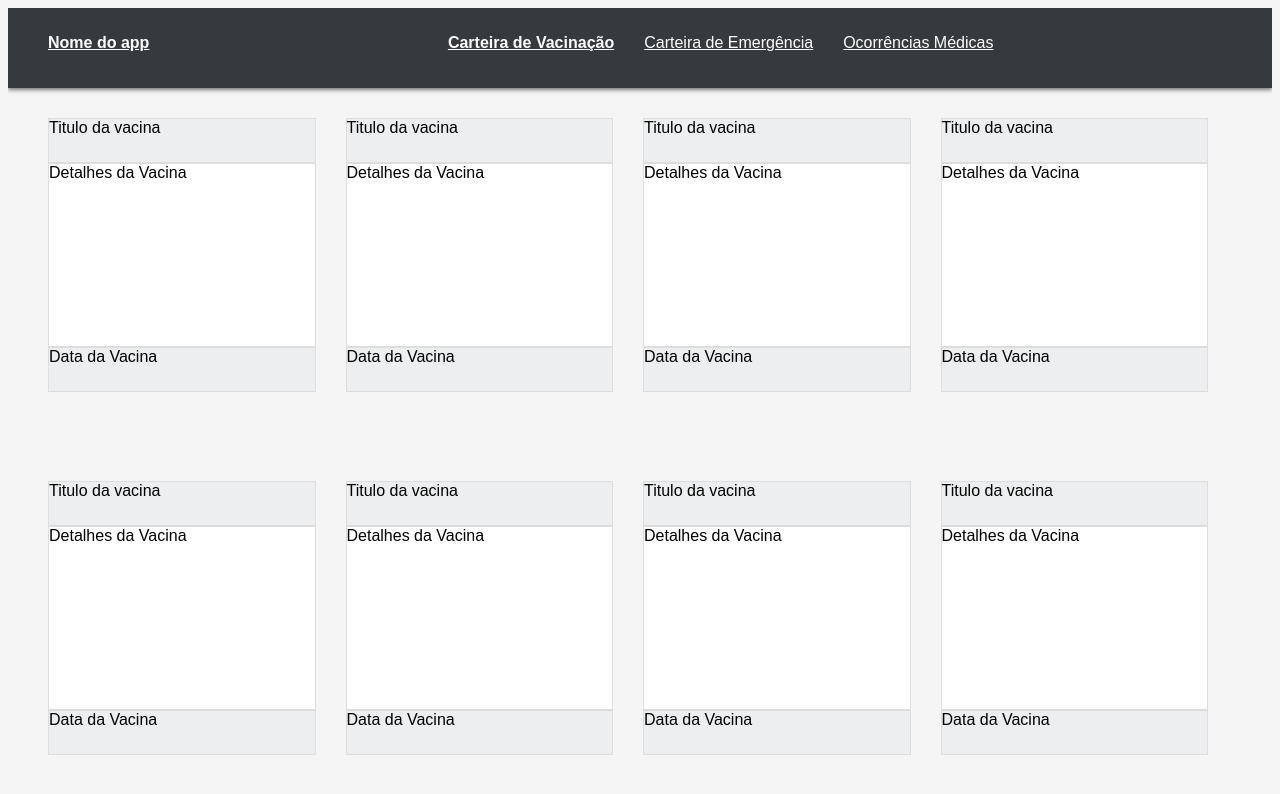
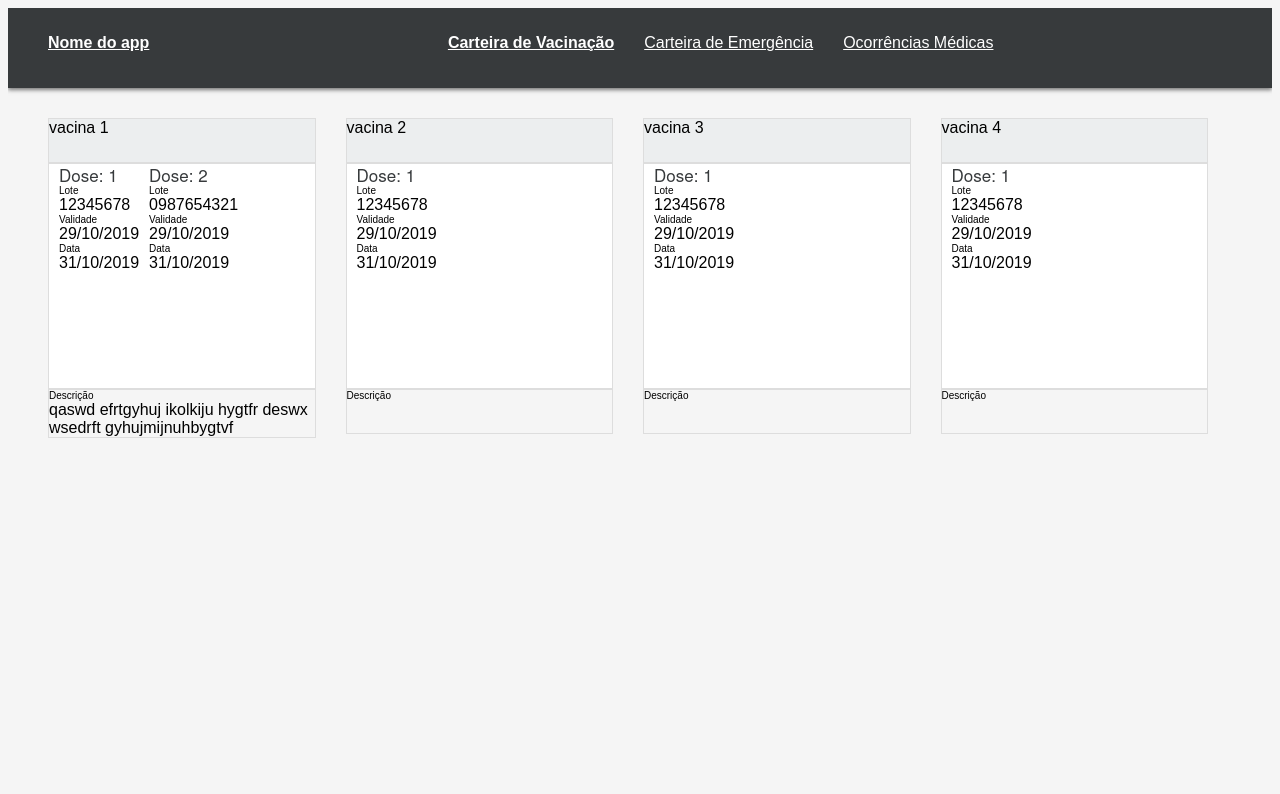
Before and after one commit to AugustoCalado/Integrated-Medical-Records-Front-End, an Angular app: page /vacinacao in a window 1280 px wide. Shown: the top 794 px of the page. Built offline with nearby package versions, Linux system fonts and the light colour scheme.

Commit message:
ajustes de CSS para a tela de vacinas

```diff
--- a/src/app/vacinacao/card/card.component.html
+++ b/src/app/vacinacao/card/card.component.html
@@ -1,5 +1,30 @@
 <div class="vaccine-card">
-  <div class="title-vaccine">Titulo da vacina</div>
-  <div class="body-vaccine">Detalhes da Vacina</div>
-  <div class="footer-vaccine">Data da Vacina</div>
+  <div class="title-vaccine">
+    {{vaccine.title}}
+  </div>
+  <div class="body-vaccine">
+    <div class="internal-body-vaccine">
+      <!-- <div class="internal-body-vaccine-content-details" *ngFor="let item of vaccine.detail">      -->
+      <div class="internal-body-vaccine-content-details"*ngFor="let item of vaccine.detail">
+
+          <h3>Dose: {{item.dose}}</h3>
+          <p>Lote</p>
+          <p>{{item.lot}}</p>
+          <p>Validade</p>
+          <p>{{item.validity}}</p>
+          <p>Data</p>
+          <p>{{vaccine.date}}</p>
+
+      </div>
+      <!-- <div class="internal-body-vaccine-content-description"> -->
+
+    </div>
+  </div>
+  <div class="footer-vaccine">
+      <div class="internal-body-vaccine-content-details" >
+          <p>Descrição</p>
+          <p>{{vaccine.description}}</p>
+        </div>
+
+  </div>
 </div>
--- a/src/app/vacinacao/card/card.component.scss
+++ b/src/app/vacinacao/card/card.component.scss
@@ -11,16 +11,56 @@
     }
 
     .body-vaccine {
-
-        height: 182px;
+        display: flex;
+        height: 224px;
         border: solid 1px #dddddd;
         background-color: #ffffff;
+
+        .internal-body-vaccine {
+            p {
+                margin: 0;
+            }
+            flex-wrap: wrap;
+            display: flex;
+
+            .internal-body-vaccine-content-details {
+                margin-left: 10px;
+                p:nth-of-type(2n+1) {
+                    font-size: 10px;
+                }
+
+                h3:first-of-type {
+                    margin: 0;
+                    // width: 64px;
+                    height: 21px;
+                    font-family: HelveticaNeue;
+                    font-size: 17px;
+                    font-weight: 500;
+                    font-stretch: normal;
+                    font-style: normal;
+                    line-height: 1.24;
+                    letter-spacing: normal;
+                    text-align: left;
+                    color: #373a3c;
+                }
+
+
+            }
+
+        }
     }
 
     .footer-vaccine {
-
-        height: 43px;
+        min-height: 43px;
+        max-height: 60px;
         border: solid 1px #dddddd;
-        background-color: #eceeef;
+        .internal-body-vaccine-content-details {
+            p:nth-of-type(2n+1) {
+                font-size: 10px;
+            }
+            p{
+                margin: 0;
+            }
+        }
     }
 }
--- a/src/app/vacinacao/vacinacao.component.html
+++ b/src/app/vacinacao/vacinacao.component.html
@@ -2,14 +2,8 @@
 
 <div class="container">
 
-  <app-card></app-card>
-  <app-card></app-card>
-  <app-card></app-card>
-  <app-card></app-card>
-
-  <app-card></app-card>
-  <app-card></app-card>
-  <app-card></app-card>
-  <app-card></app-card>
+  <div *ngFor="let item of vaccines">
+      <app-card [vaccine]="item"></app-card>
+  </div>
 
 </div>
--- a/src/app/vacinacao/vacinacao.component.ts
+++ b/src/app/vacinacao/vacinacao.component.ts
@@ -1,4 +1,5 @@
 import { Component, OnInit } from '@angular/core';
+import { VaccineService } from '../../services/vaccine.service'
 
 @Component({
   selector: 'app-vacinacao',
@@ -7,9 +8,28 @@ import { Component, OnInit } from '@angular/core';
 })
 export class VacinacaoComponent implements OnInit {
 
-  constructor() { }
+  constructor(private vaccineService: VaccineService) { }
+
+  vaccines: any;
+
 
   ngOnInit() {
+    this.vaccines = [
+      {
+        title: 'vacina 1',
+        detail: [
+          { dose: '1', lot: '12345678', validity: '29/10/2019' },
+          { dose: '2', lot: '0987654321', validity: '29/10/2019' }],
+        date: '31/10/2019',
+        description: "qaswd efrtgyhuj ikolkiju hygtfr deswx wsedrft gyhujmijnuhbygtvf"
+      },
+      { title: 'vacina 2', detail: [{ dose: '1', lot: '12345678', validity: '29/10/2019' }], date: '31/10/2019' },
+      { title: 'vacina 3', detail: [{ dose: '1', lot: '12345678', validity: '29/10/2019' }], date: '31/10/2019' },
+      { title: 'vacina 4', detail: [{ dose: '1', lot: '12345678', validity: '29/10/2019' }], date: '31/10/2019' },
+
+    ]
+    console.log("---- todas ---- ")
+    console.log(this.vaccines)
   }
 
 }
--- /dev/null
+++ b/src/services/vaccine.service.ts
@@ -0,0 +1,33 @@
+import { Injectable } from '@angular/core';
+import { HttpClient, HttpHeaders } from '@angular/common/http';
+import { Observable } from 'rxjs';
+import { map } from 'rxjs/operators';
+
+const baseUrl = "";
+
+@Injectable({
+  providedIn: 'root'
+})
+export class VaccineService {
+
+  url: string = baseUrl;
+
+  constructor(private http: HttpClient) { }
+
+  private httpOptions = {
+    headers: new HttpHeaders({
+      'Content-Type': 'application/json'
+    })
+  };
+
+
+  getAllInfo(obj) {
+    return this.http.post<any>(this.url + '/login', obj)
+      .pipe(
+        map(response => {
+          console.log('service resposnse', response)
+          return response;
+        })
+      );
+  }
+}
```
Also changed, not shown: src/app/app.module.ts (+6 -3 lines), src/app/vacinacao/card/card.component.ts (+15 -1 lines).
